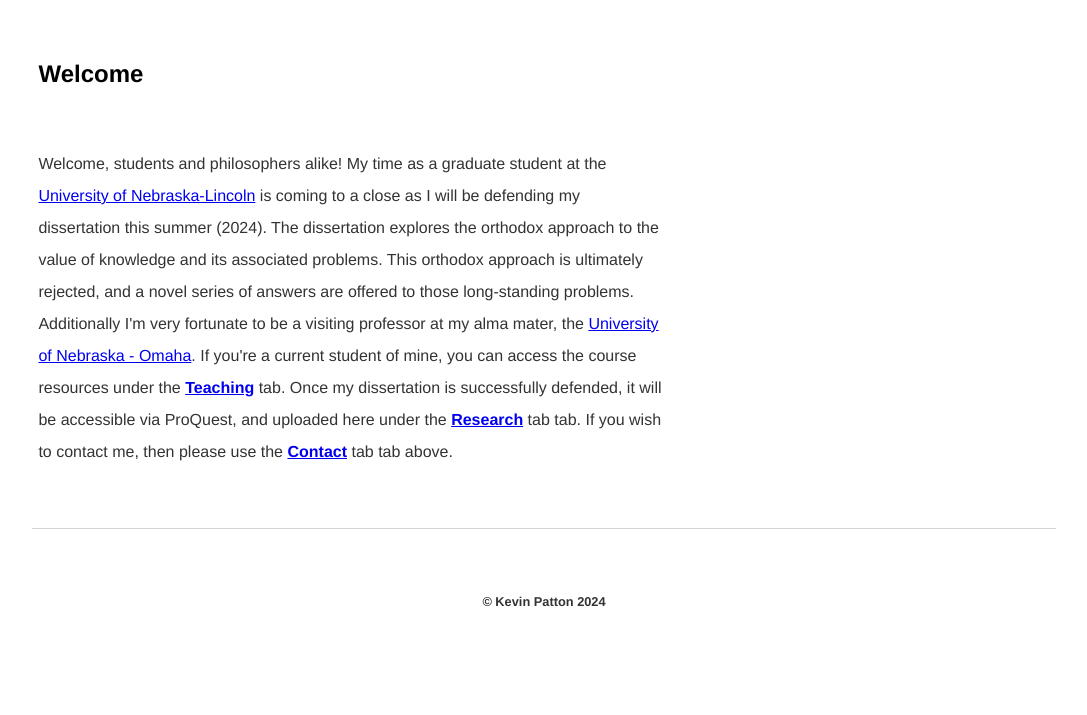
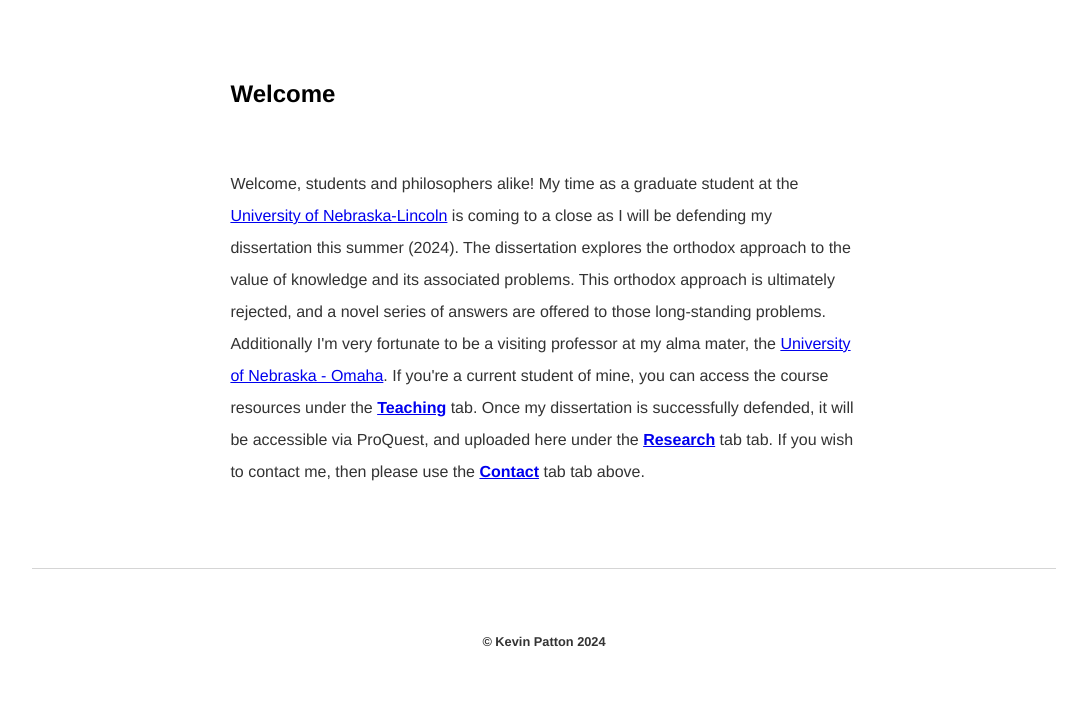
Before and after one commit to kevinjpatton/kevinjpatton.github.io, a Jekyll site: the page built from index.html, in a window 1280 px wide. Shown: the part 348-1063 px from the top of the page, without its empty margins (96-1183 px from the left). Built offline with Jekyll 4.4.1, drawn with Linux system fonts in a browser that asks for light colours; Markdown is read by kramdown in place of the engine named in the settings; before the commit the page ends 1023 px from its top, so only the background shows below that.

Commit message:
Update test.css

```diff
--- a/css/test.css
+++ b/css/test.css
@@ -183,8 +183,8 @@
 /* new code */
 .container {
     width: 70%;
-    margin: 60 auto;
-    padding: 0px;
+    margin: 0 auto;
+    padding: 20px;
 }
 
 .course {
```
